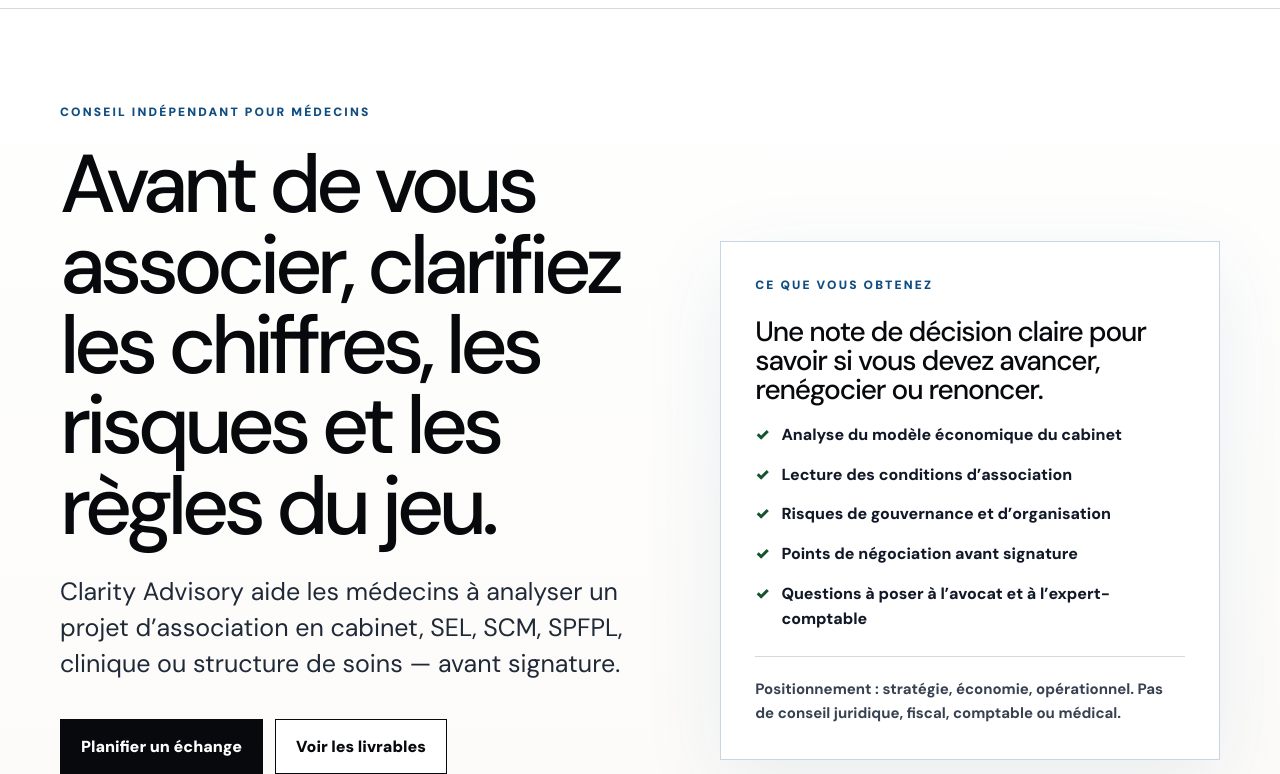
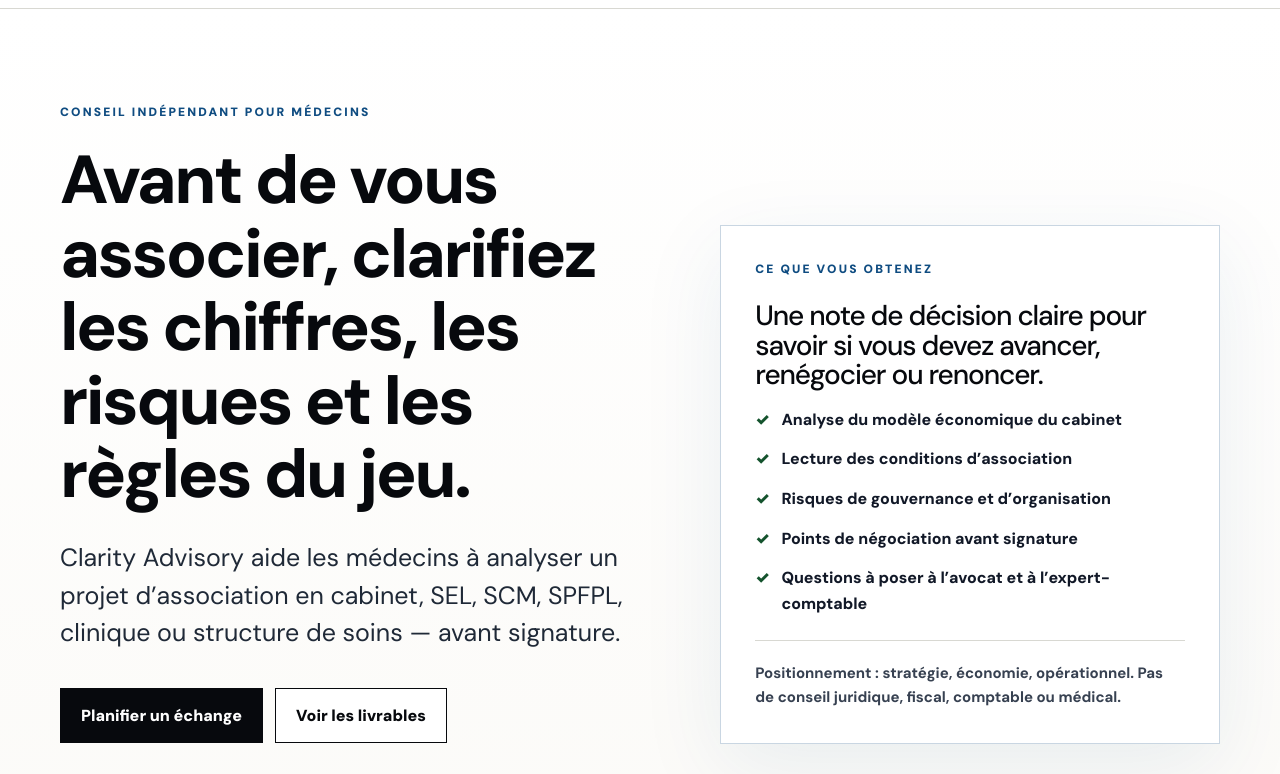
Before and after one commit to hermespromox/clarity-advisory-site, a website: page index.html in a window 1280 px wide. Shown: the part 64-838 px from the top of the page. Drawn offline with Linux system fonts and the light colour scheme.

Commit message:
fix: improve hero headline readability

```diff
--- a/index.html
+++ b/index.html
@@ -43,7 +43,7 @@
     :root{--ink:#07090d;--text:#111827;--muted:#374151;--soft:#f6f5f2;--line:#d8d8d2;--blue:#0f4c81;--blue-soft:#eef5fb;--green:#14532d;--max:1160px}
     *{box-sizing:border-box} html{scroll-behavior:smooth} body{margin:0;font-family:'DM Sans',system-ui,-apple-system,Segoe UI,sans-serif;color:var(--text);background:#fff;line-height:1.6;-webkit-font-smoothing:antialiased} a{color:inherit;text-decoration:none} .container{width:min(var(--max),calc(100% - 40px));margin:auto}
     .nav{position:sticky;top:0;z-index:20;background:rgba(255,255,255,.96);backdrop-filter:blur(14px);border-bottom:1px solid var(--line)} .nav-inner{height:72px;display:flex;align-items:center;justify-content:space-between;gap:24px} .brand{font-size:19px;font-weight:900;letter-spacing:-.035em;color:var(--ink)} .brand span{display:block;font-size:12px;color:var(--blue);font-weight:900;letter-spacing:.09em;text-transform:uppercase;margin-top:1px} .links{display:flex;align-items:center;gap:24px;font-size:14px;font-weight:800;color:#1f2937} .links a:hover{color:var(--blue)} .nav-cta{border:1px solid var(--ink);padding:10px 14px;background:#fff}
-    .hero{padding:94px 0 84px;border-bottom:1px solid var(--line);background:linear-gradient(180deg,#fff,#fbfaf7)} .hero-grid{display:grid;grid-template-columns:1.04fr .86fr;gap:56px;align-items:center} .eyebrow{font-size:12px;text-transform:uppercase;letter-spacing:.18em;color:var(--blue);font-weight:900;margin-bottom:22px} h1{font-size:clamp(46px,6.6vw,82px);line-height:.98;letter-spacing:-.065em;font-weight:420;margin:0;max-width:780px;color:var(--ink)} .hero p{font-size:clamp(20px,2.1vw,25px);line-height:1.45;color:#1f2937;max-width:760px;margin:28px 0 0} .hero-card{border:1px solid #c9d6e2;background:#fff;padding:34px;box-shadow:0 24px 80px rgba(15,76,129,.08)} .hero-card h2{font-size:28px;letter-spacing:-.04em;margin-bottom:18px} .hero-card ul{list-style:none;margin:0;padding:0;display:grid;gap:14px} .hero-card li{display:flex;gap:12px;font-weight:800;color:#111827} .hero-card li:before{content:'✓';color:var(--green);font-weight:900} .mini-note{margin-top:24px;padding-top:20px;border-top:1px solid var(--line);font-size:15px;color:var(--muted);font-weight:700}
+    .hero{padding:94px 0 84px;border-bottom:1px solid var(--line);background:linear-gradient(180deg,#fff,#fbfaf7)} .hero-grid{display:grid;grid-template-columns:1.04fr .86fr;gap:56px;align-items:center} .eyebrow{font-size:12px;text-transform:uppercase;letter-spacing:.18em;color:var(--blue);font-weight:900;margin-bottom:22px} h1{font-size:clamp(42px,5.4vw,68px);line-height:1.08;letter-spacing:-.035em;font-weight:720;margin:0;max-width:820px;color:var(--ink)} .hero p{font-size:clamp(20px,2.1vw,25px);line-height:1.5;color:#1f2937;max-width:760px;margin:28px 0 0} .hero-card{border:1px solid #c9d6e2;background:#fff;padding:34px;box-shadow:0 24px 80px rgba(15,76,129,.08)} .hero-card h2{font-size:28px;letter-spacing:-.04em;margin-bottom:18px} .hero-card ul{list-style:none;margin:0;padding:0;display:grid;gap:14px} .hero-card li{display:flex;gap:12px;font-weight:800;color:#111827} .hero-card li:before{content:'✓';color:var(--green);font-weight:900} .mini-note{margin-top:24px;padding-top:20px;border-top:1px solid var(--line);font-size:15px;color:var(--muted);font-weight:700}
     .cta-row{display:flex;gap:12px;flex-wrap:wrap;margin-top:36px} .btn{display:inline-flex;align-items:center;justify-content:center;min-height:54px;padding:14px 20px;border:1px solid var(--ink);font-weight:900;background:#fff;color:var(--ink)} .btn.primary{background:var(--ink);color:#fff} .btn:hover{background:var(--blue);border-color:var(--blue);color:#fff}
     section{padding:82px 0;border-bottom:1px solid var(--line)} .section-head{display:grid;grid-template-columns:.62fr 1fr;gap:52px;align-items:start;margin-bottom:42px} h2{font-size:clamp(32px,4.1vw,54px);line-height:1.04;letter-spacing:-.055em;font-weight:500;margin:0;color:var(--ink)} .lead,.problem p{font-size:21px;line-height:1.72;color:#1f2937;margin:0} .problem{max-width:960px}
     .proof{display:grid;grid-template-columns:repeat(3,1fr);gap:14px;margin-top:34px} .proof div{background:var(--blue-soft);border:1px solid #d7e6f3;padding:18px;font-weight:900;color:#102a43}
@@ -54,7 +54,7 @@
     .about{display:grid;grid-template-columns:.62fr 1fr;gap:52px} .about p{font-size:20px;line-height:1.72;color:#1f2937;margin:0} .faq{display:grid;grid-template-columns:repeat(3,1fr);gap:1px;background:var(--line);border:1px solid var(--line)} .faq article{background:#fff;padding:30px;min-height:210px}
     .contact{background:var(--soft)} .contact-box{display:grid;grid-template-columns:1fr .45fr;gap:52px;align-items:center} .contact p{font-size:21px;color:#1f2937;line-height:1.65;margin:22px 0 0} .note{font-size:14px!important;color:#4b5563!important;font-weight:700} footer{padding:34px 0;color:#374151} .footer-grid{display:flex;justify-content:space-between;gap:30px;font-size:14px} .footer-grid strong{color:var(--ink)}
     @media(max-width:900px){.hero-grid,.section-head,.role-grid,.about,.contact-box{grid-template-columns:1fr} .links a:not(.nav-cta){display:none} .grid,.list,.faq,.proof{grid-template-columns:1fr 1fr} .hero{padding-top:70px}}
-    @media(max-width:560px){.container{width:min(var(--max),calc(100% - 28px))} .nav-cta{display:none} h1{font-size:46px} section{padding:64px 0} .grid,.list,.faq,.proof{grid-template-columns:1fr} .hero-card{padding:24px} .footer-grid{display:grid}}
+    @media(max-width:560px){.container{width:min(var(--max),calc(100% - 28px))} .nav-cta{display:none} h1{font-size:38px;line-height:1.12;letter-spacing:-.025em} section{padding:64px 0} .grid,.list,.faq,.proof{grid-template-columns:1fr} .hero-card{padding:24px} .footer-grid{display:grid}}
   </style>
 </head>
 <body>
```
